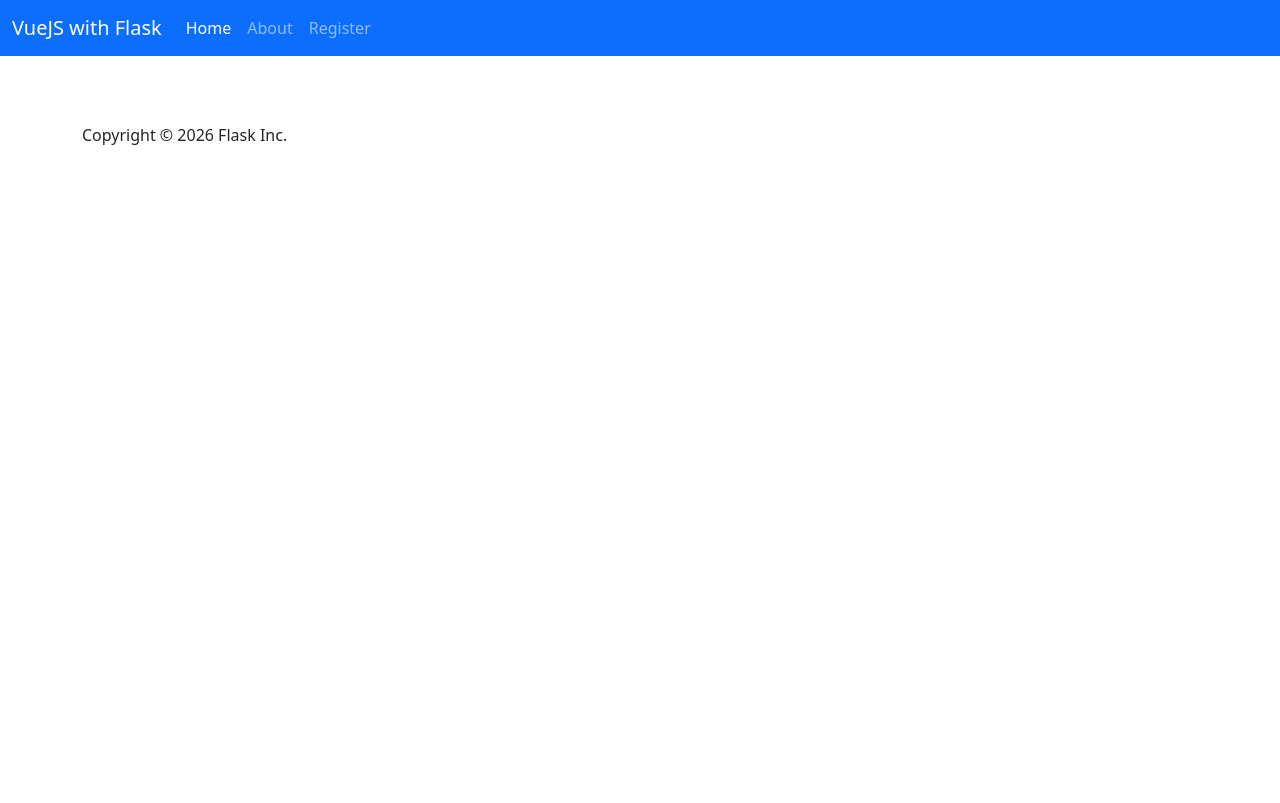
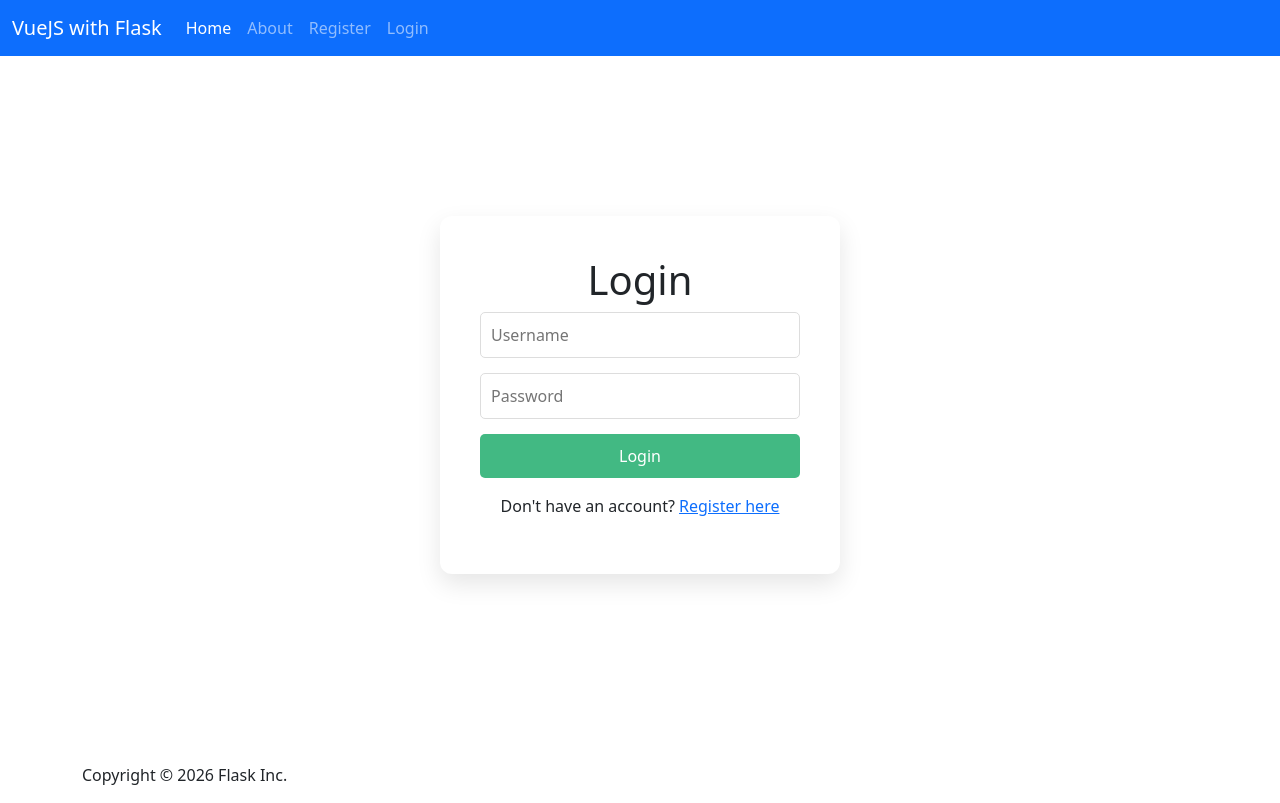
Before and after one commit to Jeimtax/info3180-datingapp, a Vue app: page /login in a window 1280 px wide. Built offline with nearby package versions, Linux system fonts and the light colour scheme.

Commit message:
Did the front end for the login form

```diff
--- a/src/components/AppHeader.vue
+++ b/src/components/AppHeader.vue
@@ -25,6 +25,9 @@
             <li class="nav-item">
               <RouterLink class="nav-link" to="/register">Register</RouterLink>
             </li>
+            <li class="nav-item">
+              <RouterLink class="nav-link" to="/login">Login</RouterLink>
+            </li>
           </ul>
         </div>
       </div>
--- /dev/null
+++ b/src/components/LoginForm.vue
@@ -0,0 +1,125 @@
+<template>
+    <div class="page-wrapper">
+        <div class="login-card">
+            <h1>Login</h1>
+
+            <div v-if="errorMessage" class="alert alert-danger">{{ errorMessage }}</div>
+            <div v-if="successMessage" class="alert alert-success">{{ successMessage }}</div>
+
+            <form id="loginForm" @submit.prevent="handleLogin">
+                <input v-model="formData.username" type="text" placeholder="Username" required />
+                <input v-model="formData.password" type="password" placeholder="Password" required />
+
+                <button type="submit" :disabled="isLoading">
+                    {{ isLoading ? 'Logging in...' : 'Login' }}
+                </button>
+            </form>
+
+            <p class="mt-3">
+                Don't have an account? <router-link to="/register">Register here</router-link>
+            </p>
+        </div>
+    </div>
+</template>
+
+<script setup>
+    import { ref, reactive } from 'vue';
+    import { useRouter } from 'vue-router';
+
+    const router = useRouter();
+    const formData = reactive({
+        username: '',
+        password: ''
+    });
+
+    const isLoading = ref(false);
+    const errorMessage = ref('');
+    const successMessage = ref('');
+
+    async function handleLogin() {
+        isLoading.value = true;
+        errorMessage.value = "";
+        successMessage.value = "";
+
+        try {
+            const response = await fetch("http://localhost:5000/api/v1/auth/login", {
+                method: 'POST',
+                headers: { 'Content-Type': 'application/json' },
+                body: JSON.stringify(formData)
+            });
+
+            const data = await response.json();
+
+            if (!response.ok) {
+                errorMessage.value = data.error || "Login failed. Please check your credentials.";
+            } else {
+                // CRITICAL: Store the JWT token in localStorage
+                localStorage.setItem('token', data.token);
+
+                successMessage.value = "Login successful! Redirecting...";
+
+                // Wait 1 second so they see the success message, then redirect to Explore
+                setTimeout(() => {
+                    router.push('/explore');
+                }, 1500);
+            }
+        } catch (error) {
+            errorMessage.value = "Unable to connect to the server.";
+        } finally {
+            isLoading.value = false;
+        }
+    }
+</script>
+
+<style scoped>
+/* Reusing your friend's styling for consistency */
+.page-wrapper {
+  display: flex;
+  justify-content: center;
+  align-items: center;
+  min-height: 80vh;
+}
+
+.login-card {
+  background: white;
+  padding: 2.5rem;
+  border-radius: 12px;
+  box-shadow: 0 10px 25px rgba(0, 0, 0, 0.1);
+  width: 100%;
+  max-width: 400px;
+  text-align: center;
+}
+
+#loginForm {
+    display: flex;
+    flex-direction: column;
+    gap: 15px;
+}
+
+input {
+    padding: 10px;
+    border: 1px solid #ddd;
+    border-radius: 5px;
+}
+
+button {
+    padding: 10px;
+    background-color: #42b983;
+    color: white;
+    border: none;
+    border-radius: 5px;
+    cursor: pointer;
+}
+
+button:disabled {
+    background-color: #a0d9bc;
+}
+
+.alert {
+    padding: 10px;
+    margin-bottom: 15px;
+    border-radius: 5px;
+}
+.alert-success { background-color: #d4edda; color: #155724; }
+.alert-danger { background-color: #f8d7da; color: #721c24; }
+</style>
--- a/src/router/index.js
+++ b/src/router/index.js
@@ -21,6 +21,11 @@ const router = createRouter({
       path: '/register',
       name: 'register',
       component: () => import('../views/RegisterFormView.vue')
+    },
+    {
+      path: '/login',
+      name: 'login',
+      component: () => import('../views/LoginView.vue')
     }
   ]
 })
--- /dev/null
+++ b/src/views/LoginView.vue
@@ -0,0 +1,9 @@
+<script setup>
+import LoginForm from '../components/LoginForm.vue';
+</script>
+
+<template>
+    <div>
+        <LoginForm/>
+    </div>
+</template>
```
